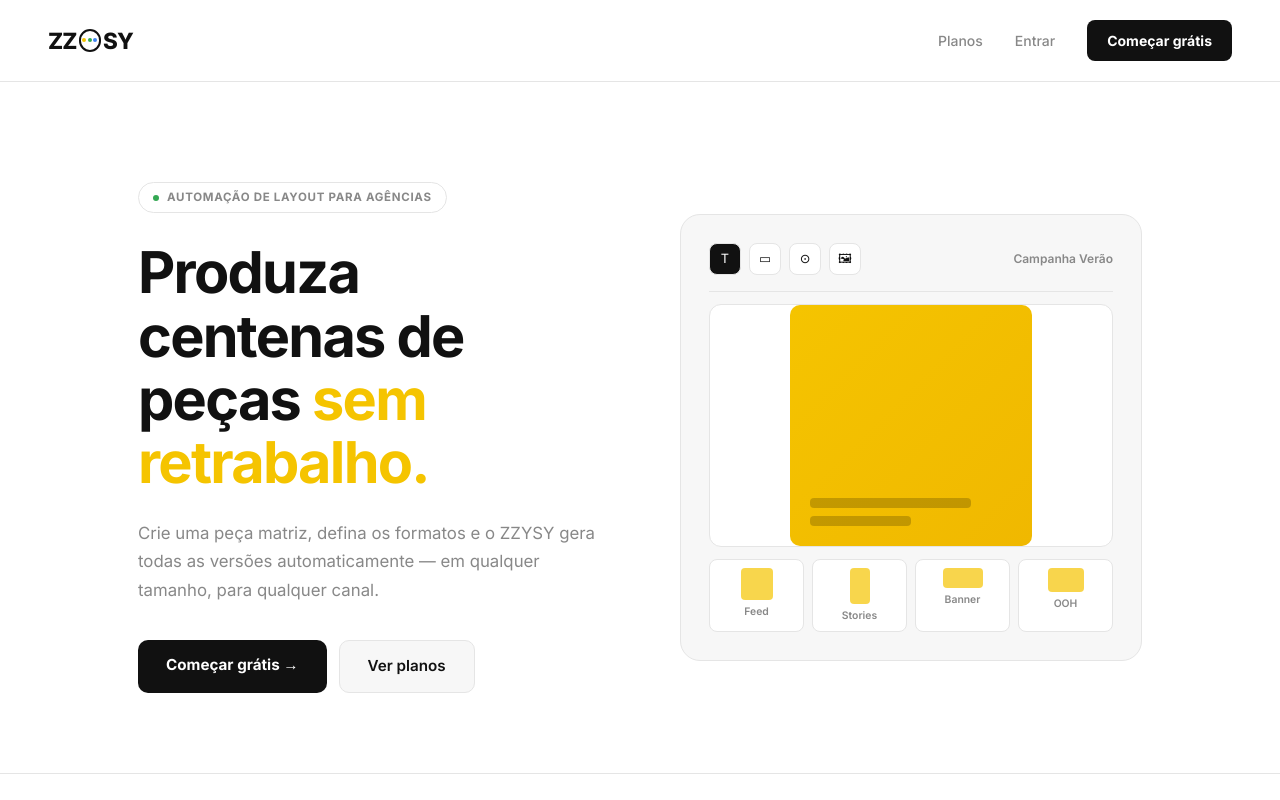
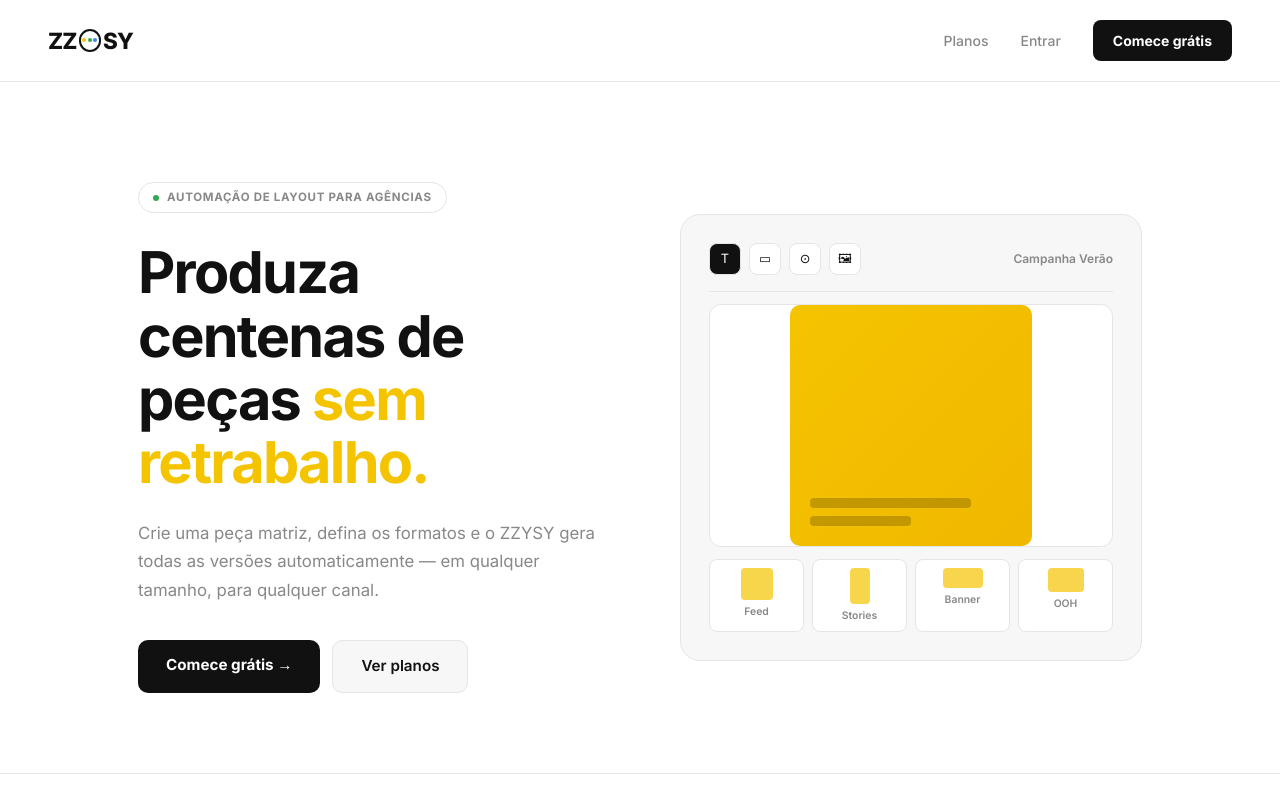
Before and after one commit to Giovanni-Rampazzo/zzysy, a Next.js app in the folder apps/web/: page / in a window 1280 px wide. Shown: the top 800 px of the page. Built offline with nearby package versions, Linux system fonts and the light colour scheme.

Commit message:
fix: starter como plano destaque, botao comece gratis

```diff
--- a/apps/web/app/page.tsx
+++ b/apps/web/app/page.tsx
@@ -28,7 +28,7 @@ export default function LandingPage() {
         <div style={{ display:"flex",alignItems:"center",gap:"32px" }}>
           <Link href="/plans" style={{ fontSize:"0.875rem",color:colors.textMuted,textDecoration:"none",fontWeight:500 }}>Planos</Link>
           <Link href="/login" style={{ fontSize:"0.875rem",color:colors.textMuted,textDecoration:"none",fontWeight:500 }}>Entrar</Link>
-          <Link href="/register" style={{ fontSize:"0.875rem",background:colors.text,color:"#fff",padding:"10px 20px",borderRadius:"8px",textDecoration:"none",fontWeight:700 }}>Começar grátis</Link>
+          <Link href="/register" style={{ fontSize:"0.875rem",background:colors.text,color:"#fff",padding:"10px 20px",borderRadius:"8px",textDecoration:"none",fontWeight:700 }}>Comece grátis</Link>
         </div>
       </nav>
 
@@ -47,7 +47,7 @@ export default function LandingPage() {
             Crie uma peça matriz, defina os formatos e o ZZYSY gera todas as versões automaticamente — em qualquer tamanho, para qualquer canal.
           </p>
           <div style={{ display:"flex",gap:"12px",flexWrap:"wrap" as const }}>
-            <Link href="/register" style={{ background:colors.text,color:"#fff",padding:"14px 28px",borderRadius:"10px",textDecoration:"none",fontWeight:700,fontSize:"0.95rem" }}>Começar grátis →</Link>
+            <Link href="/register" style={{ background:colors.text,color:"#fff",padding:"14px 28px",borderRadius:"10px",textDecoration:"none",fontWeight:700,fontSize:"0.95rem" }}>Comece grátis →</Link>
             <Link href="/plans" style={{ background:colors.surface,color:colors.text,padding:"14px 28px",borderRadius:"10px",textDecoration:"none",fontWeight:600,fontSize:"0.95rem",border:`1.5px solid ${colors.border}` }}>Ver planos</Link>
           </div>
         </div>
@@ -136,8 +136,8 @@ export default function LandingPage() {
         <div style={{ display:"grid",gridTemplateColumns:"repeat(4,1fr)",gap:"16px" }}>
           {[
             { name:"Free",price:"R$ 0",desc:"Para experimentar a plataforma.",features:["1 campanha","500 peças/mês","Exportação PNG/JPG"],featured:false },
-            { name:"Starter",price:"R$ 19",desc:"Para freelancers e pequenas equipes.",features:["4 campanhas","2.000 peças/mês","Exportação PNG/JPG/TIFF"],featured:false },
-            { name:"Pro",price:"R$ 89",desc:"Para agências em crescimento.",features:["10 campanhas","5.000 peças/mês","Exportação com layers","Histórico de versões"],featured:true },
+            { name:"Starter",price:"R$ 19",desc:"Para freelancers e pequenas equipes.",features:["4 campanhas","2.000 peças/mês","Exportação PNG/JPG/TIFF"],featured:true },
+            { name:"Pro",price:"R$ 89",desc:"Para agências em crescimento.",features:["10 campanhas","5.000 peças/mês","Exportação com layers","Histórico de versões"],featured:false },
             { name:"Agency",price:"R$ 399",desc:"Para grandes operações criativas.",features:["Campanhas ilimitadas","Peças ilimitadas","Até 10 usuários","Suporte dedicado"],featured:false },
           ].map(({name,price,desc,features,featured})=>(
             <div key={name} style={{ border:`1.5px solid ${featured?colors.yellow:colors.border}`,borderRadius:"16px",padding:"28px",background:featured?"#FFFDF0":colors.background }}>
```
